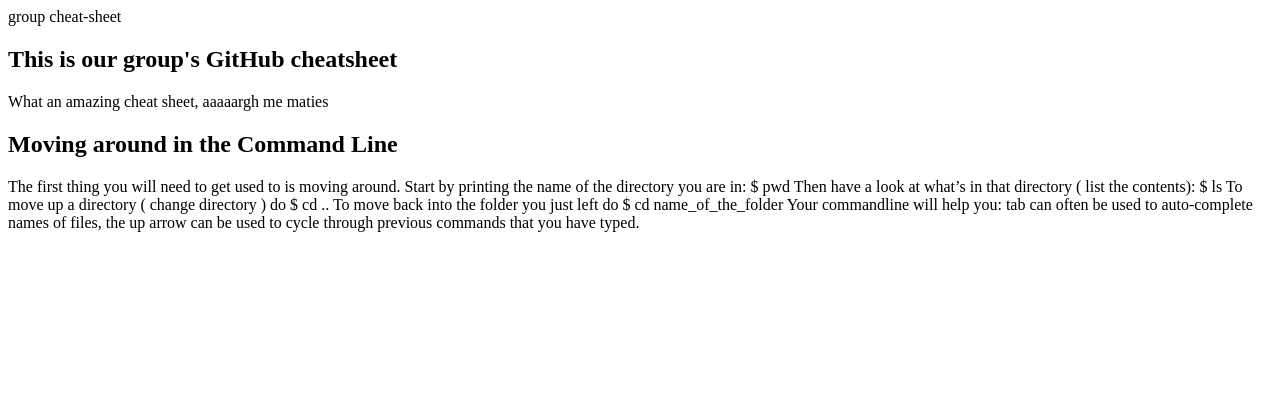
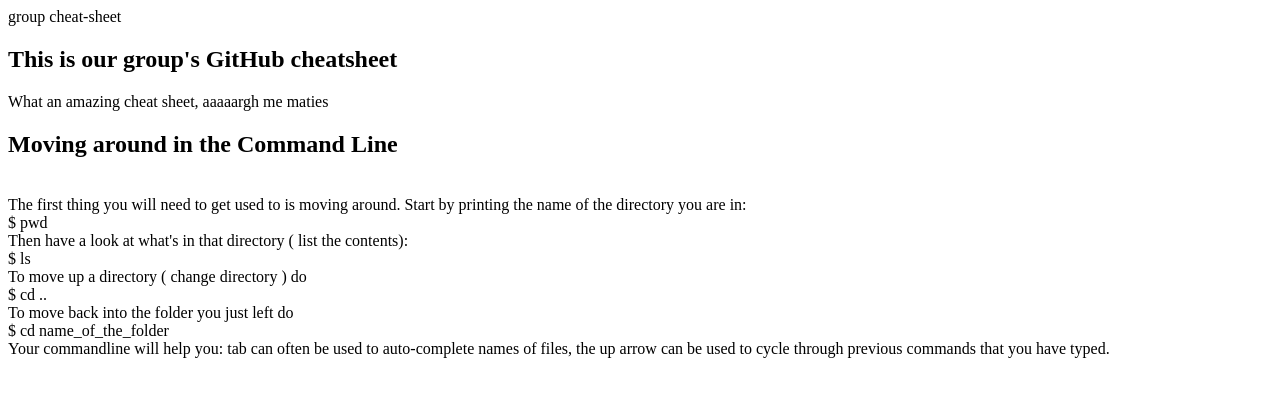
Before and after one commit to sammynqh/group_cheatsheet, a plain HTML site: page index.html in a window 1280 px wide. Drawn offline with Linux system fonts and the light colour scheme.

Commit message:
Formatted pasted CD

```diff
--- a/index.html
+++ b/index.html
@@ -7,18 +7,24 @@
 	<h2>This is our group's GitHub cheatsheet</h2>
 	<p>What an amazing cheat sheet, aaaaargh me maties</p>
 	<h2>Moving around in the Command Line</h2>
-	<p>The first thing you will need to get used to is moving around. Start by printing the name of the directory you are in:
-
+	<p>
+<br>
+		The first thing you will need to get used to is moving around. Start by printing the name of the directory you are in:
+<br>
 $ pwd
-Then have a look at what’s in that directory ( list the contents):
-
+<br>
+Then have a look at what's in that directory ( list the contents):
+<br>
 $ ls
+<br>
 To move up a directory ( change directory ) do
-
+<br>
 $ cd ..
+<br>
 To move back into the folder you just left do
-
+<br>
 $ cd name_of_the_folder
+<br>
 Your commandline will help you: tab can often be used to auto-complete names of files, the up arrow can be used to cycle through previous commands that you have typed.</p>
 	</body>
 
```
